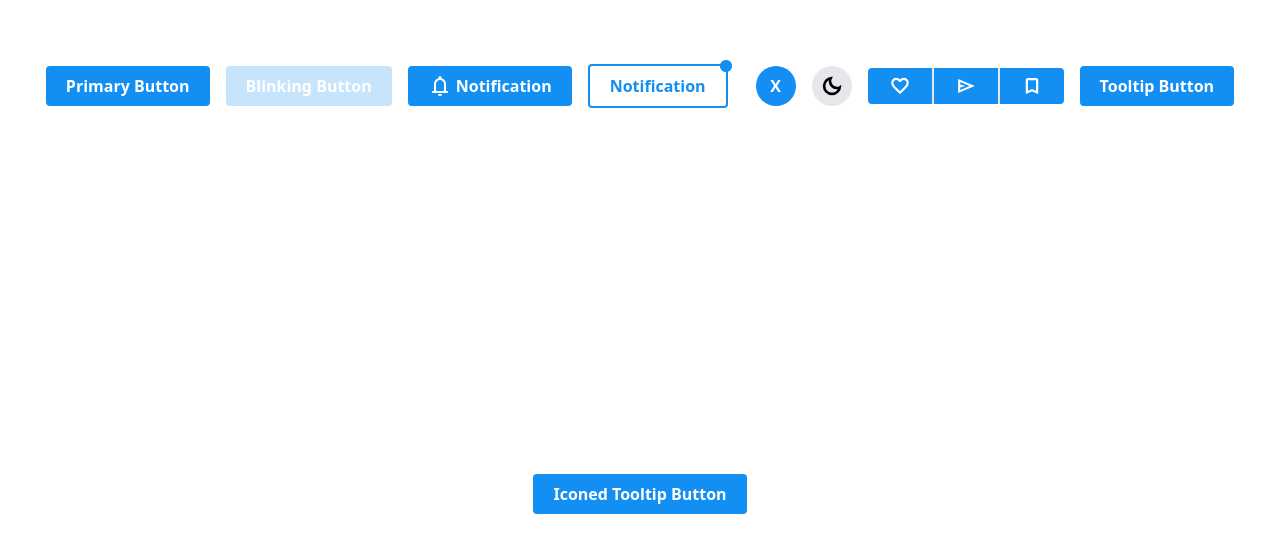
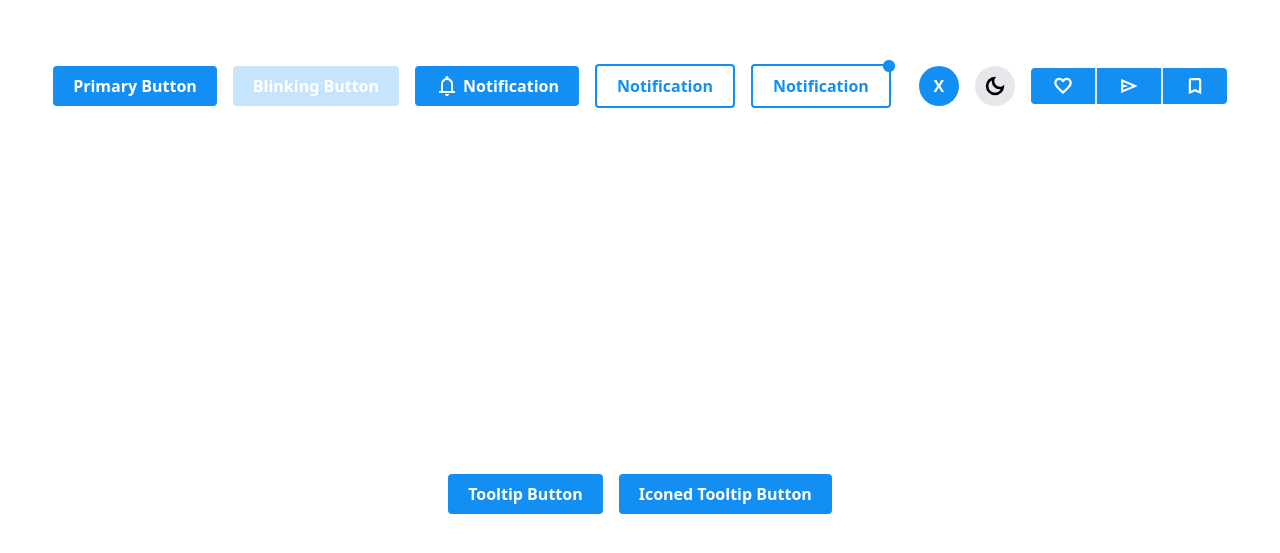
Before and after one commit to tusharneje-07/tailwind-based-elements, a website: page src/buttons.html in a window 1280 px wide. Shown: the part 111-664 px from the top of the page. Drawn offline with Linux system fonts and the light colour scheme.

Commit message:
Added New Button

```diff
--- a/src/buttons.html
+++ b/src/buttons.html
@@ -32,6 +32,11 @@
                 <path
                     d="M160-200v-80h80v-280q0-83 50-147.5T420-792v-28q0-25 17.5-42.5T480-880q25 0 42.5 17.5T540-820v28q80 20 130 84.5T720-560v280h80v80H160Zm320-300Zm0 420q-33 0-56.5-23.5T400-160h160q0 33-23.5 56.5T480-80ZM320-280h320v-280q0-66-47-113t-113-47q-66 0-113 47t-47 113v280Z" />
             </svg>
+            Notification
+        </button>
+
+        <!-- Hollow Button -->
+        <button class="primary-border secondary-btn secondary px-5 py-2 font-semibold rounded border-2">
             Notification
         </button>
 
@@ -85,7 +90,7 @@
             </button>
         </div>
 
-
+        <!-- Tooltip Button -->
         <div class="relative flex group">
             <button class="flex items-center primary-btn primary primary-bg font-semibold rounded justify-center px-5 py-2">
                 Tooltip Button
```
